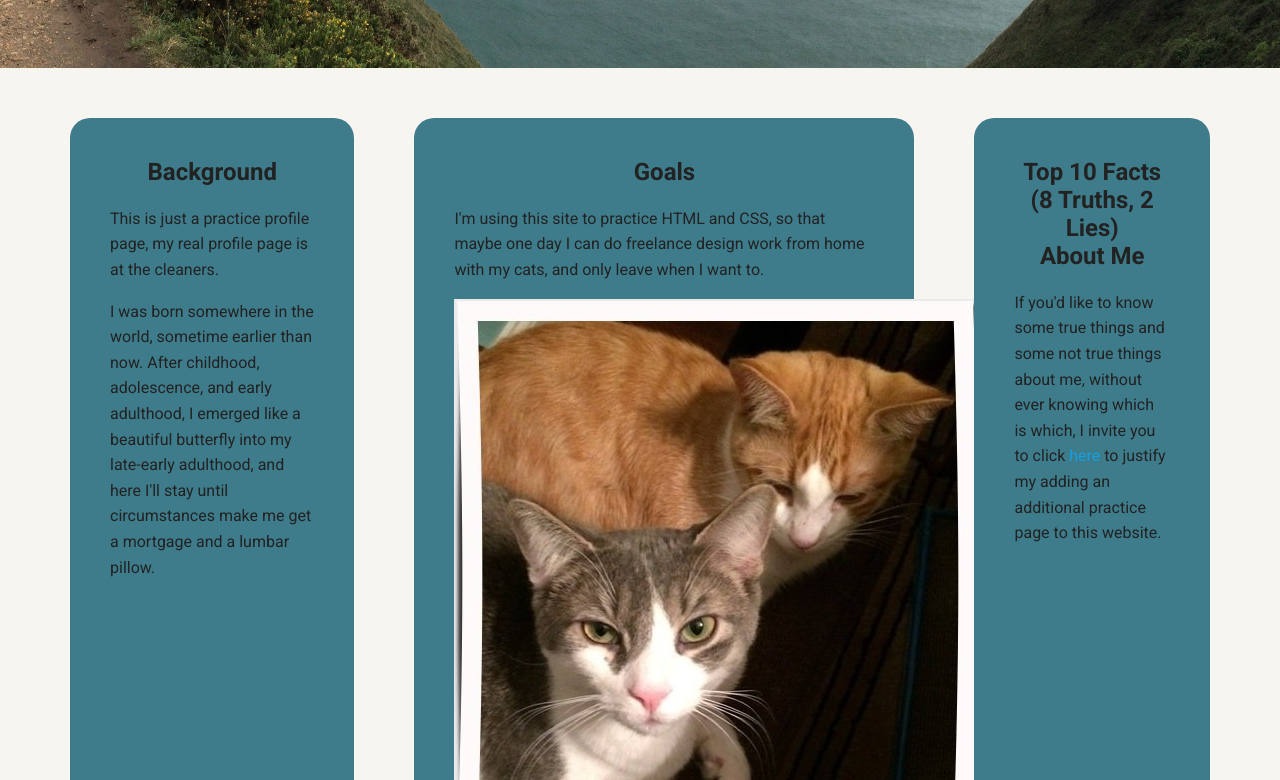
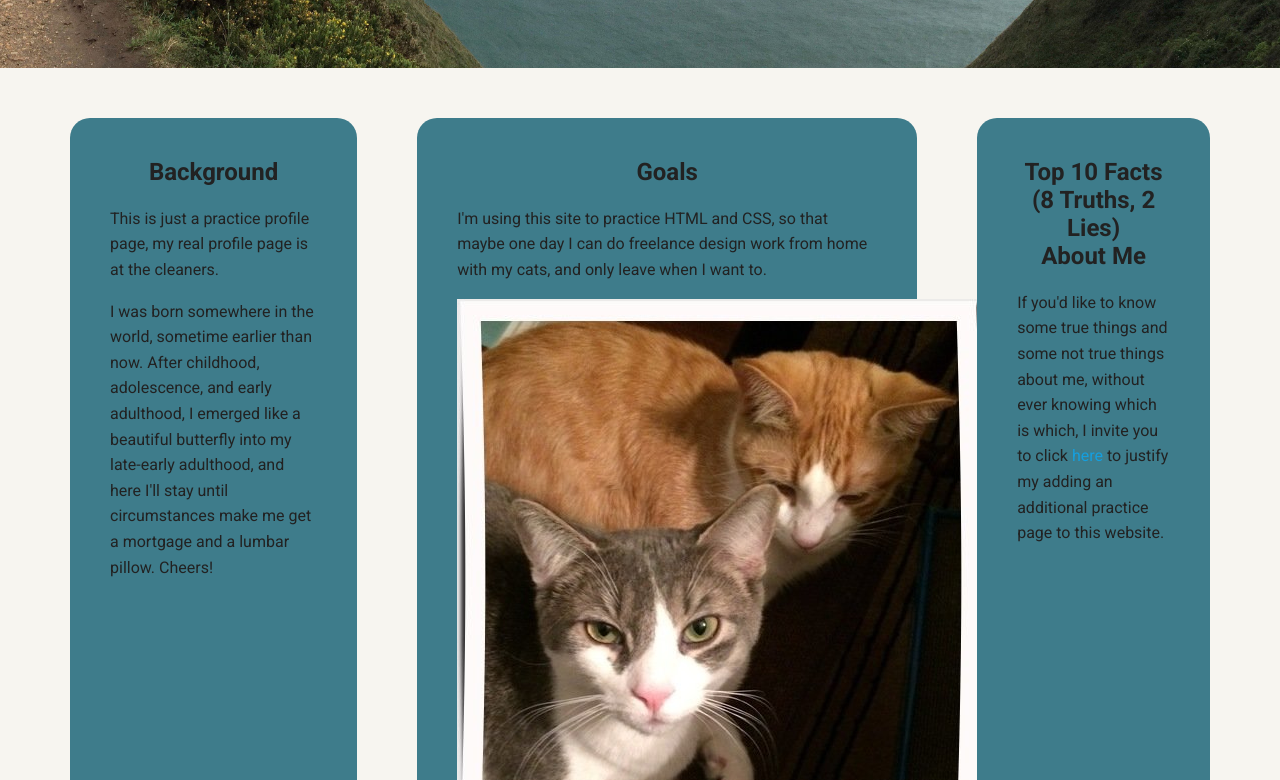
Before and after one commit to shatch3/profile-project2, a plain HTML site: page index.html in a window 1280 px wide. Shown: the part 402-1182 px from the top of the page. Drawn offline with Linux system fonts and the light colour scheme; a web font is replaced by a local one.

Commit message:
Update index.html
test change

```diff
--- a/index.html
+++ b/index.html
@@ -28,7 +28,7 @@
       <div class="card">
         <h2 class="card-title">Background</h2>
         <p>This is just a practice profile page, my real profile page is at the cleaners.</p>
-        <p>I was born somewhere in the world, sometime earlier than now. After childhood, adolescence, and early adulthood, I emerged like a beautiful butterfly into my late-early adulthood, and here I'll stay until circumstances make me get a mortgage and a lumbar pillow. </p>
+        <p>I was born somewhere in the world, sometime earlier than now. After childhood, adolescence, and early adulthood, I emerged like a beautiful butterfly into my late-early adulthood, and here I'll stay until circumstances make me get a mortgage and a lumbar pillow. Cheers!</p>
       </div>
 
       <div id="goals" class="card">
```
